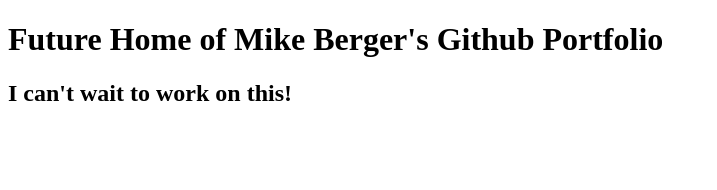
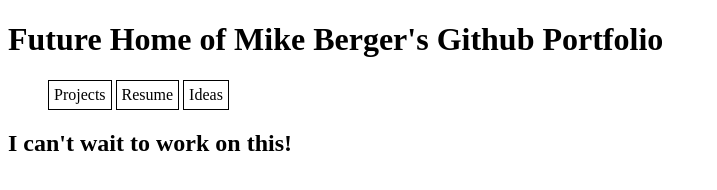
Before and after one commit to Mberger33/mberger33.github.io, a plain HTML site: page index.html in a window 1280 px wide. Shown: the whole page, without its empty margins (0-717 px from the left). Drawn offline with Linux system fonts and the light colour scheme.

Commit message:
added nav

```diff
--- a/index.html
+++ b/index.html
@@ -3,9 +3,27 @@
 <head>
     <meta charset="UTF-8">
     <title>Title</title>
+    <style type="text/css">
+        nav>ul>li{
+            display:inline-block;
+            border: black 1px solid;
+            padding:5px;
+        }
+        love and hate
+        link hover active
+    </style>
 </head>
 <body>
+<header>
 <h1>Future Home of Mike Berger's Github Portfolio</h1>
+    <nav>
+        <ul>
+            <li>Projects</li>
+            <li>Resume</li>
+            <li>Ideas</li>
+        </ul>
+    </nav>
+</header>
 <h2>I can't wait to work on this!</h2>
 </body>
 </html>
```
